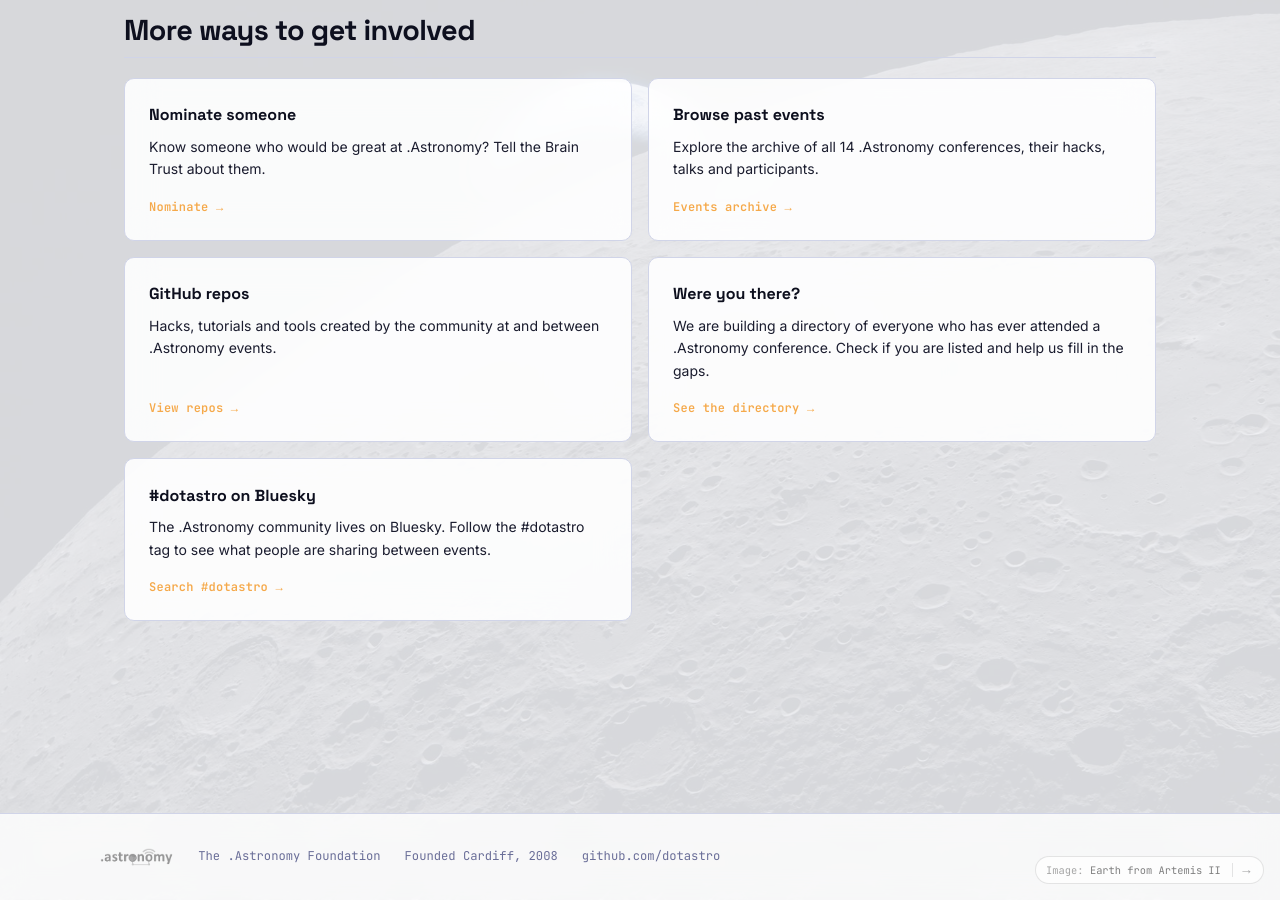
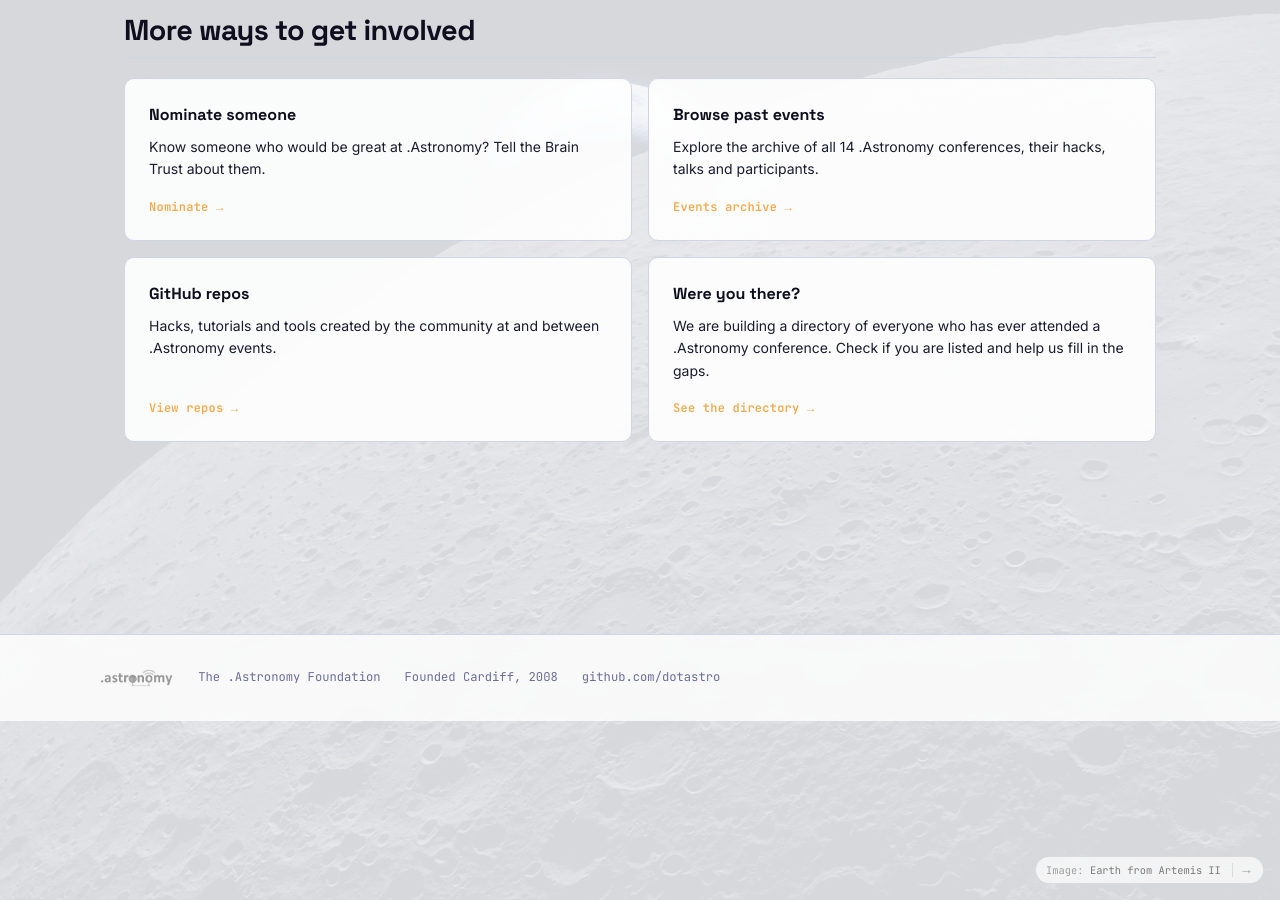
Before and after one commit to dotastro/dotastrosite, a Jekyll site: the page built from community/index.md, in a window 1280 px wide and 900 px high, scrolled down 717 px. Built offline with Jekyll 4.4.1, drawn with Linux system fonts in a browser that asks for light colours.

Commit message:
Remove #dotastro Bluesky card from community page

```diff
--- a/community/index.md
+++ b/community/index.md
@@ -55,10 +55,4 @@ description: The .Astronomy community of astronomers, developers, educators and
     <span class="clc-cta">See the directory &rarr;</span>
   </a>
 
-  <a href="https://bsky.app/search?q=%23dotastro" target="_blank" rel="noopener" class="community-link-card">
-    <div class="clc-title">#dotastro on Bluesky</div>
-    <p class="clc-desc">The .Astronomy community lives on Bluesky. Follow the #dotastro tag to see what people are sharing between events.</p>
-    <span class="clc-cta">Search #dotastro &rarr;</span>
-  </a>
-
 </div>
```
